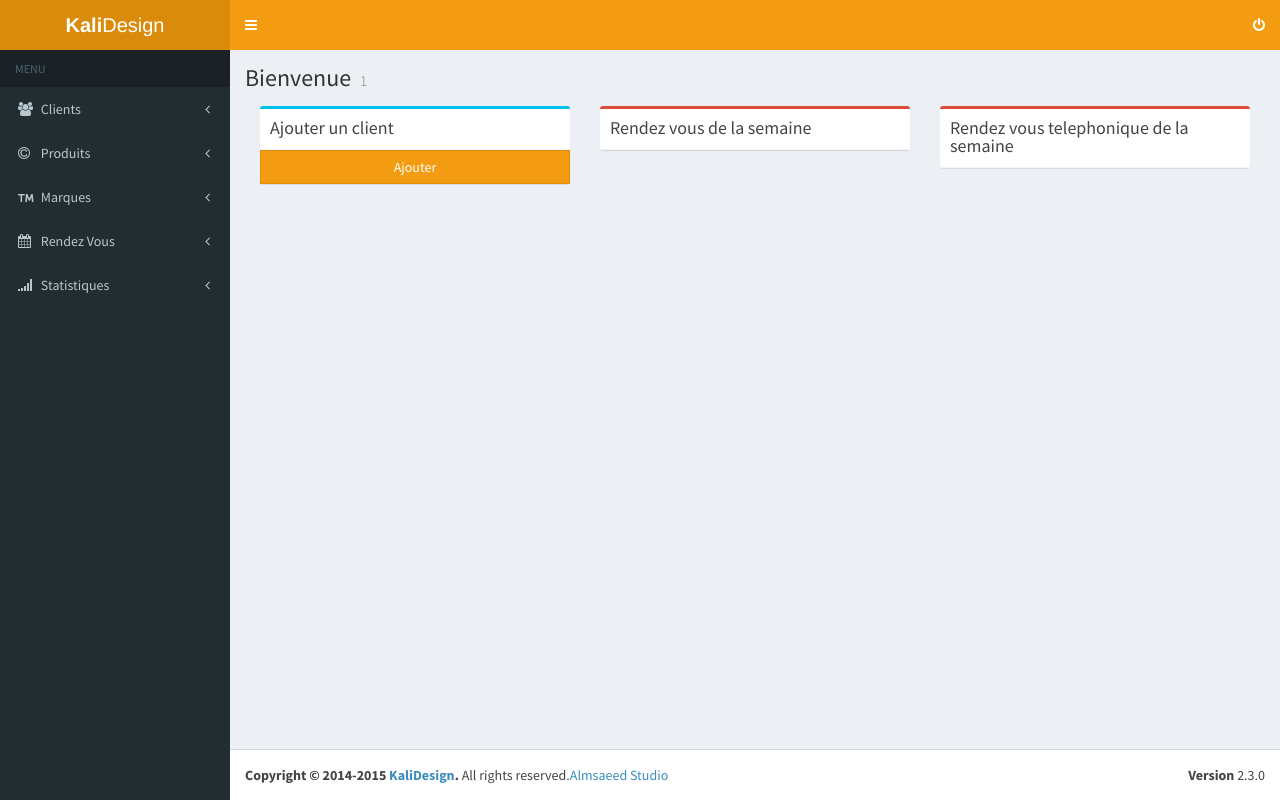
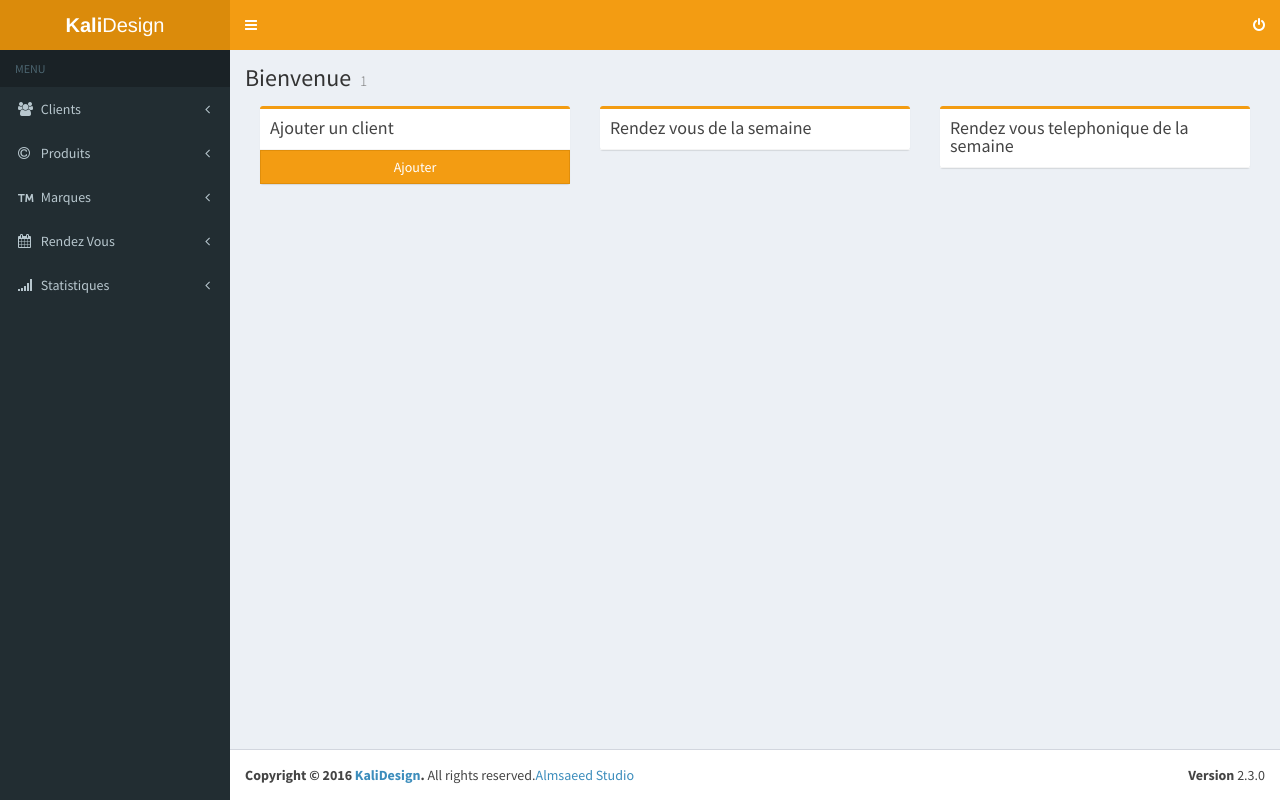
Before and after one commit to SirCrowley/KALI, a PHP site: page /index2.php in a window 1280 px wide. Run offline with PHP 8.4, Linux system fonts and the light colour scheme; the visitor is signed in with stand-in values (Sample User, id 1); some libraries are stand-ins or nearby versions.

Commit message:
Skin Maya VS Sol-Air

```diff
--- a/GestionKali/index2.php
+++ b/GestionKali/index2.php
@@ -132,7 +132,7 @@
         <section class="content">
             <div class="col-md-4">
               <!-- Ajouter un client -->
-              <div class="box box-info">
+              <div class="box box-warning">
                 <div class="box-header with-border">
                   <h3 class="box-title">Ajouter un client</h3>
                 </div><!-- /.box-header -->
@@ -143,7 +143,7 @@
             </div><!--/.col (right) -->
             <div class="col-md-4">
               <!-- RDV semaine -->
-              <div class="box box-danger">
+              <div class="box box-warning">
                 <div class="box-header with-border">
                   <h3 class="box-title">Rendez vous de la semaine</h3>
                 </div><!-- /.box-header -->
@@ -151,7 +151,7 @@
             </div><!--/.col (right) -->
             <div class="col-md-4">
               <!-- RDV tel semaine -->
-              <div class="box box-danger">
+              <div class="box box-warning">
                 <div class="box-header with-border">
                   <h3 class="box-title">Rendez vous telephonique de la semaine</h3>
                 </div><!-- /.box-header -->
@@ -164,7 +164,7 @@
         <div class="pull-right hidden-xs">
           <b>Version</b> 2.3.0
         </div>
-        <strong>Copyright &copy; 2014-2015 <a href="http://kalidesign.fr">KaliDesign</a>.</strong> All rights reserved.<a href="http://almsaeedstudio.com">Almsaeed Studio</a>
+        <strong>Copyright &copy; 2016 <a href="http://kalidesign.fr">KaliDesign</a>.</strong> All rights reserved.<a href="http://almsaeedstudio.com">Almsaeed Studio</a>
       </footer>
     </div><!-- ./wrapper -->
 
```
